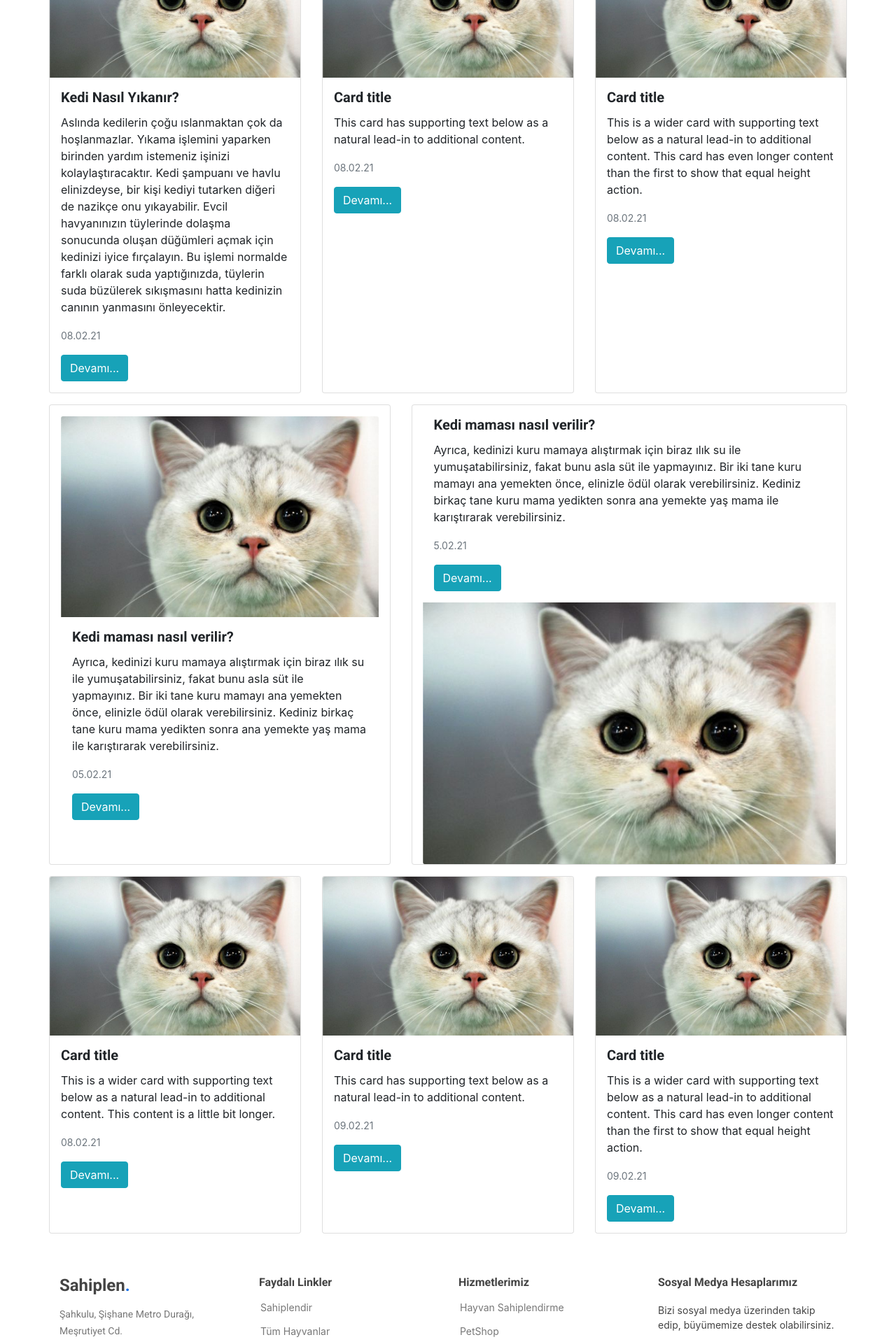
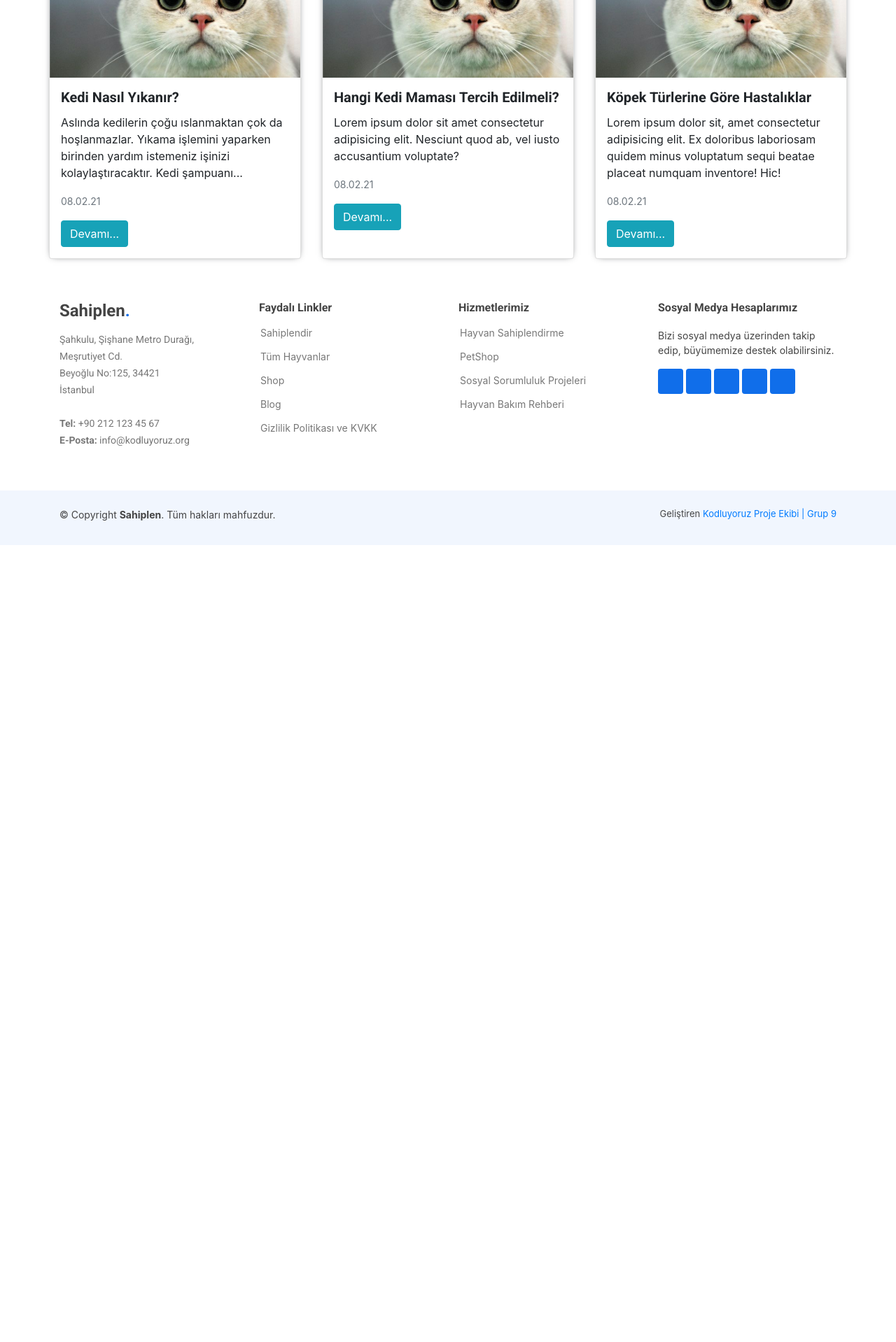
Before and after one commit to Kodluyoruz-Proje-Ekibi/sahiplen, a React (Create React App) app: page /blog in a window 1280 px wide. Shown: the part 260-2178 px from the top of the page at 70% size. After the commit the page ends 1039 px from the top, so only its background shows below. Built offline with nearby package versions, Linux system fonts and the light colour scheme.

Commit message:
blog component styling

```diff
--- a/src/components/Blog/index.js
+++ b/src/components/Blog/index.js
@@ -1,4 +1,4 @@
-import React from 'react';
+import './style.css';
 import kedi from './kedi.jpg';
 
 function index() {
@@ -6,17 +6,13 @@ function index() {
 		<div className="container mt-5">
 			<div className="row">
 				<div className="card-deck">
-					<div className="card">
+					<div className="card cardStyle">
 						<img className="card-img-top" src={kedi} alt="" />
 						<div className="card-body p-3">
 							<h5 className="card-title">Kedi Nasıl Yıkanır?</h5>
 							<p className="card-text">
 								Aslında kedilerin çoğu ıslanmaktan çok da hoşlanmazlar. Yıkama işlemini yaparken
-								birinden yardım istemeniz işinizi kolaylaştıracaktır. Kedi şampuanı ve havlu
-								elinizdeyse, bir kişi kediyi tutarken diğeri de nazikçe onu yıkayabilir. Evcil
-								havyanınızın tüylerinde dolaşma sonucunda oluşan düğümleri açmak için kedinizi iyice
-								fırçalayın. Bu işlemi normalde farklı olarak suda yaptığınızda, tüylerin suda
-								büzülerek sıkışmasını hatta kedinizin canının yanmasını önleyecektir.
+								birinden yardım istemeniz işinizi kolaylaştıracaktır. Kedi şampuanı...
 							</p>
 							<p className="card-text">
 								<small class="text-muted">08.02.21</small>
@@ -27,12 +23,13 @@ function index() {
 						</div>
 					</div>
 
-					<div className="card">
+					<div className="card cardStyle">
 						<img className="card-img-top" src={kedi} alt="" />
 						<div className="card-body p-3">
-							<h5 className="card-title">Card title</h5>
+							<h5 className="card-title">Hangi Kedi Maması Tercih Edilmeli?</h5>
 							<p className="card-text">
-								This card has supporting text below as a natural lead-in to additional content.
+								Lorem ipsum dolor sit amet consectetur adipisicing elit. Nesciunt quod ab, vel iusto
+								accusantium voluptate?
 							</p>
 							<p className="card-text">
 								<small class="text-muted">08.02.21</small>
@@ -43,108 +40,16 @@ function index() {
 						</div>
 					</div>
 
-					<div className="card">
+					<div className="card cardStyle">
 						<img className="card-img-top" src={kedi} alt="" />
 						<div className="card-body p-3">
-							<h5 className="card-title">Card title</h5>
+							<h5 className="card-title">Köpek Türlerine Göre Hastalıklar</h5>
 							<p className="card-text">
-								This is a wider card with supporting text below as a natural lead-in to additional
-								content. This card has even longer content than the first to show that equal height
-								action.
+								Lorem ipsum dolor sit, amet consectetur adipisicing elit. Ex doloribus laboriosam
+								quidem minus voluptatum sequi beatae placeat numquam inventore! Hic!
 							</p>
 							<p className="card-text">
 								<small class="text-muted">08.02.21</small>
-							</p>
-							<a href="/#" class="btn btn-info">
-								Devamı...
-							</a>
-						</div>
-					</div>
-				</div>
-				<div className="card-deck">
-					<div className="card mt-3 mb-3 p-3 col-5" style={{ width: '36rem' }}>
-						<img className="card-img-top" src={kedi} alt="" />
-						<div className="card-body p-3">
-							<h5 className="card-title">Kedi maması nasıl verilir?</h5>
-							<p className="card-text">
-								Ayrıca, kedinizi kuru mamaya alıştırmak için biraz ılık su ile yumuşatabilirsiniz,
-								fakat bunu asla süt ile yapmayınız. Bir iki tane kuru mamayı ana yemekten önce,
-								elinizle ödül olarak verebilirsiniz. Kediniz birkaç tane kuru mama yedikten sonra
-								ana yemekte yaş mama ile karıştırarak verebilirsiniz.
-							</p>
-							<p className="card-text">
-								<small class="text-muted">05.02.21</small>
-							</p>
-							<a href="/#" class="btn btn-info">
-								Devamı...
-							</a>
-						</div>
-					</div>
-
-					<div className="card mt-3 mb-3 col-8" style={{ width: '36rem' }}>
-						<div className="card-body p-3">
-							<h5 className="card-title">Kedi maması nasıl verilir?</h5>
-							<p className="card-text">
-								Ayrıca, kedinizi kuru mamaya alıştırmak için biraz ılık su ile yumuşatabilirsiniz,
-								fakat bunu asla süt ile yapmayınız. Bir iki tane kuru mamayı ana yemekten önce,
-								elinizle ödül olarak verebilirsiniz. Kediniz birkaç tane kuru mama yedikten sonra
-								ana yemekte yaş mama ile karıştırarak verebilirsiniz.
-							</p>
-							<p className="card-text">
-								<small class="text-muted">5.02.21</small>
-							</p>
-							<a href="/#" class="btn btn-info">
-								Devamı...
-							</a>
-						</div>
-						<img className="card-img-bottom" src={kedi} alt="" />
-					</div>
-				</div>
-				<div className="card-deck">
-					<div className="card">
-						<img className="card-img-top" src={kedi} alt="" />
-						<div className="card-body p-3">
-							<h5 className="card-title">Card title</h5>
-							<p className="card-text">
-								This is a wider card with supporting text below as a natural lead-in to additional
-								content. This content is a little bit longer.
-							</p>
-							<p className="card-text">
-								<small class="text-muted">08.02.21</small>
-							</p>
-							<a href="/#" class="btn btn-info">
-								Devamı...
-							</a>
-						</div>
-					</div>
-
-					<div className="card">
-						<img className="card-img-top" src={kedi} alt="" />
-						<div className="card-body p-3">
-							<h5 className="card-title">Card title</h5>
-							<p className="card-text">
-								This card has supporting text below as a natural lead-in to additional content.
-							</p>
-							<p className="card-text">
-								<small class="text-muted">09.02.21</small>
-							</p>
-							<a href="/#" class="btn btn-info">
-								Devamı...
-							</a>
-						</div>
-					</div>
-
-					<div className="card">
-						<img className="card-img-top" src={kedi} alt="" />
-						<div className="card-body p-3">
-							<h5 className="card-title">Card title</h5>
-							<p className="card-text">
-								This is a wider card with supporting text below as a natural lead-in to additional
-								content. This card has even longer content than the first to show that equal height
-								action.
-							</p>
-							<p className="card-text">
-								<small class="text-muted">09.02.21</small>
 							</p>
 							<a href="/#" class="btn btn-info">
 								Devamı...
--- /dev/null
+++ b/src/components/Blog/style.css
@@ -0,0 +1,5 @@
+.cardStyle {
+	box-shadow: 0px 0px 10px -5px;
+	transition: 0.3s;
+	animation: ease-in;
+}
--- a/src/components/Card/Card.css
+++ b/src/components/Card/Card.css
@@ -1,7 +1,7 @@
 .card-container {
 	max-width: 15rem;
 	overflow: hidden;
-	box-shadow: 0px 0px 15px -5px;
+	box-shadow: 0px 0px 10px -5px;
 	transition: 0.3s;
 	animation: ease-in;
 	max-height: 32em;
```
